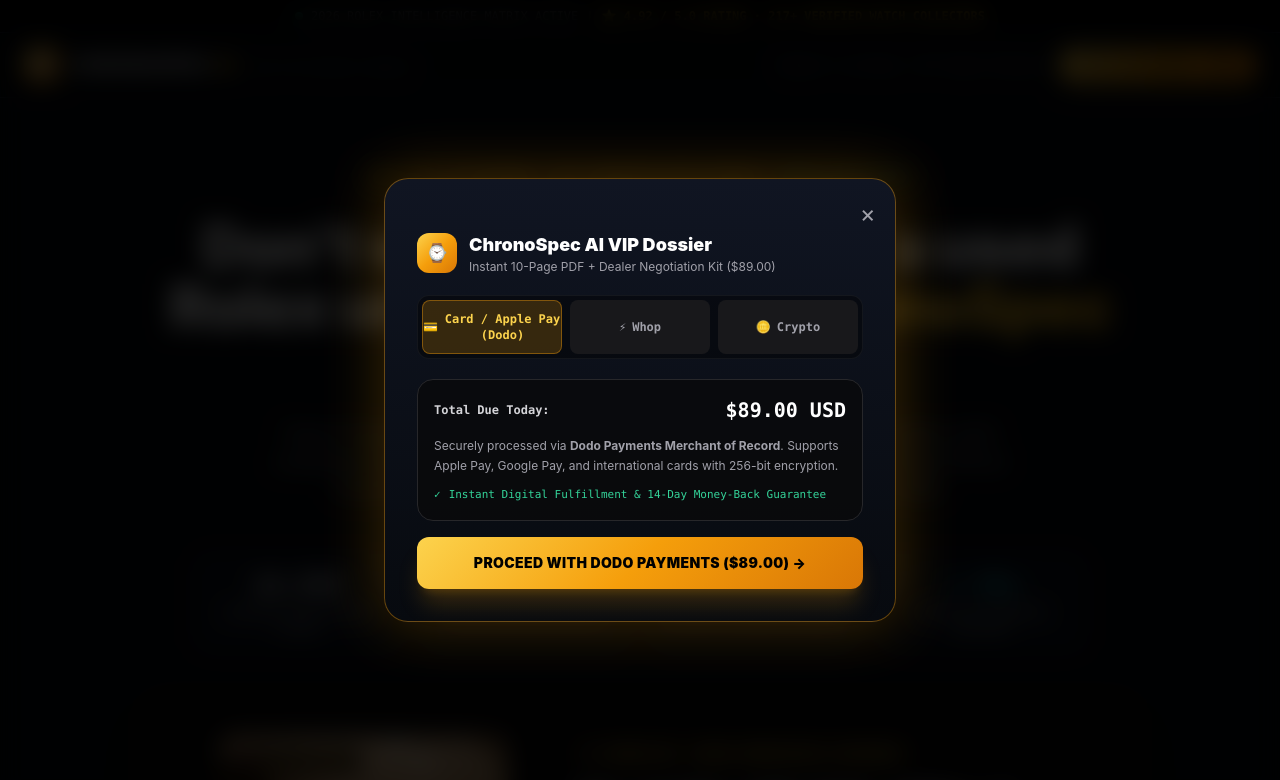
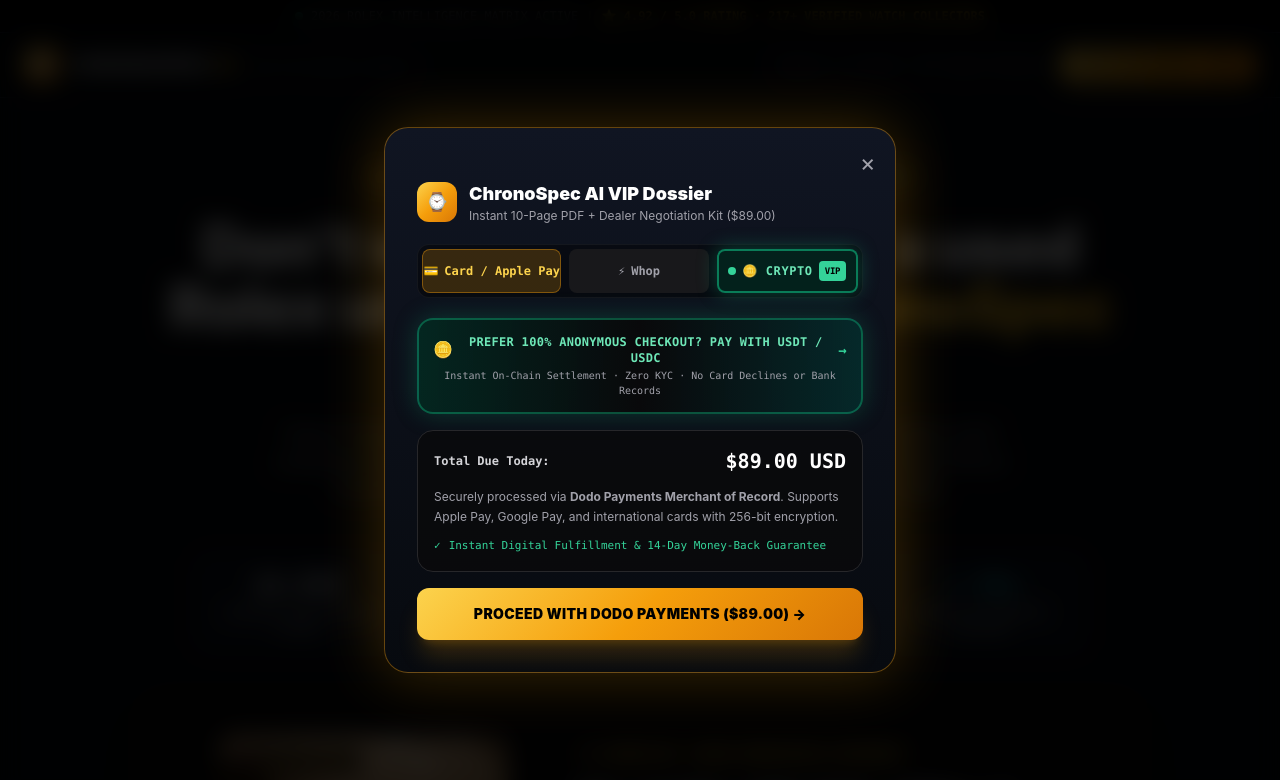
Before and after one commit to federal216/rolex-counterfeit-detector-chronospec, a website: page index.html in a window 1280 px wide. Both pictures are taken after a click on the button "GET VIP DOSSIER — $89". Shown: the top 780 px of the page. Drawn offline with nearby package versions, Linux system fonts and the light colour scheme; grey boxes are pictures that could not be loaded.

Commit message:
feat(ui): enhance crypto with glowing neon emerald VIP badge and teaser banner

```diff
--- a/index.html
+++ b/index.html
@@ -471,18 +471,33 @@
       <!-- Tab Switcher (Dodo vs Whop vs Crypto) -->
       <div class="flex gap-2 bg-black/40 p-1 rounded-xl border border-white/5">
         <button id="modalTabDodoBtn" onclick="switchModalTab('dodo')" class="flex-1 py-2.5 rounded-lg text-xs font-bold font-mono transition bg-amber-500/20 text-amber-300 border border-amber-500/40 flex items-center justify-center gap-1.5 cursor-pointer">
-          <span>💳</span><span>Card / Apple Pay (Dodo)</span>
+          <span>💳</span><span>Card / Apple Pay</span>
         </button>
         <button id="modalTabWhopBtn" onclick="switchModalTab('whop')" class="flex-1 py-2.5 rounded-lg text-xs font-bold font-mono transition bg-zinc-900 text-zinc-400 hover:text-white border border-transparent flex items-center justify-center gap-1.5 cursor-pointer">
           <span>⚡</span><span>Whop</span>
         </button>
-        <button id="modalTabCryptoBtn" onclick="switchModalTab('crypto')" class="flex-1 py-2.5 rounded-lg text-xs font-bold font-mono transition bg-zinc-900 text-zinc-400 hover:text-white border border-transparent flex items-center justify-center gap-1.5 cursor-pointer">
-          <span>🪙</span><span>Crypto</span>
+        <button id="modalTabCryptoBtn" onclick="switchModalTab('crypto')" class="relative flex-1 py-2.5 rounded-lg text-xs font-black font-mono uppercase tracking-wider transition bg-emerald-950/70 text-emerald-300 border-2 border-emerald-500/60 hover:border-emerald-400 flex items-center justify-center gap-1.5 cursor-pointer shadow-[0_0_20px_rgba(16,185,129,0.35)] hover:scale-[1.02]">
+          <span class="relative flex h-2 w-2">
+            <span class="animate-ping absolute inline-flex h-full w-full rounded-full bg-emerald-400 opacity-75"></span>
+            <span class="relative inline-flex rounded-full h-2 w-2 bg-emerald-400"></span>
+          </span>
+          <span>🪙 Crypto</span>
+          <span class="text-[9px] bg-emerald-400 text-black font-black px-1.5 py-0.5 rounded uppercase tracking-tight">VIP</span>
         </button>
       </div>
 
       <!-- TAB 1: DODO PAYMENTS -->
       <div id="modalTabDodoView" class="space-y-4">
+        <!-- SHINY CRYPTO VIP TEASER BANNER INSIDE CARD TAB -->
+        <div onclick="switchModalTab('crypto')" class="p-3.5 rounded-2xl bg-gradient-to-r from-emerald-950/80 via-zinc-950 to-teal-950/80 border-2 border-emerald-500/40 hover:border-emerald-400 text-center cursor-pointer transition-all shadow-[0_0_25px_rgba(16,185,129,0.25)] hover:scale-[1.01] group">
+          <div class="flex items-center justify-center gap-2 text-xs font-mono font-black text-emerald-300 uppercase tracking-wide">
+            <span class="text-base group-hover:scale-125 transition-transform">🪙</span>
+            <span>Prefer 100% Anonymous Checkout? Pay with USDT / USDC</span>
+            <span class="text-emerald-400 text-sm font-black">&rarr;</span>
+          </div>
+          <div class="text-[10px] text-zinc-400 font-mono mt-0.5">Instant On-Chain Settlement · Zero KYC · No Card Declines or Bank Records</div>
+        </div>
+
         <div class="p-4 rounded-2xl bg-zinc-950/80 border border-zinc-800 space-y-3">
           <div class="flex items-center justify-between">
             <span class="text-xs font-mono font-bold text-zinc-300">Total Due Today:</span>
@@ -503,6 +518,16 @@
 
       <!-- TAB 2: WHOP CARD CHECKOUT -->
       <div id="modalTabWhopView" class="space-y-4 hidden">
+        <!-- SHINY CRYPTO VIP TEASER BANNER INSIDE WHOP TAB -->
+        <div onclick="switchModalTab('crypto')" class="p-3.5 rounded-2xl bg-gradient-to-r from-emerald-950/80 via-zinc-950 to-teal-950/80 border-2 border-emerald-500/40 hover:border-emerald-400 text-center cursor-pointer transition-all shadow-[0_0_25px_rgba(16,185,129,0.25)] hover:scale-[1.01] group">
+          <div class="flex items-center justify-center gap-2 text-xs font-mono font-black text-emerald-300 uppercase tracking-wide">
+            <span class="text-base group-hover:scale-125 transition-transform">🪙</span>
+            <span>Prefer 100% Anonymous Checkout? Pay with USDT / USDC</span>
+            <span class="text-emerald-400 text-sm font-black">&rarr;</span>
+          </div>
+          <div class="text-[10px] text-zinc-400 font-mono mt-0.5">Instant On-Chain Settlement · Zero KYC · No Card Declines or Bank Records</div>
+        </div>
+
         <div class="p-4 rounded-2xl bg-zinc-950/80 border border-zinc-800 space-y-3">
           <div class="flex items-center justify-between">
             <span class="text-xs font-mono font-bold text-zinc-300">Total Due Today:</span>
@@ -523,6 +548,17 @@
 
       <!-- TAB 2: CRYPTO CHECKOUT -->
       <div id="modalTabCryptoView" class="space-y-4 hidden">
+        <!-- GLOWING VIP CRYPTO INCENTIVE BANNER -->
+        <div class="p-4 rounded-2xl bg-gradient-to-r from-emerald-950 via-zinc-950 to-teal-950 border-2 border-emerald-400/80 shadow-[0_0_35px_rgba(16,185,129,0.35)] text-center space-y-1 relative overflow-hidden">
+          <div class="inline-flex items-center gap-1.5 px-3 py-1 rounded-full bg-emerald-500/20 border border-emerald-400/50 text-emerald-300 font-mono text-[11px] font-black uppercase tracking-wider">
+            <span class="w-2 h-2 rounded-full bg-emerald-400 animate-ping"></span>
+            VIP WEB3 SETTLEMENT • 100% ANONYMOUS
+          </div>
+          <h4 class="text-sm font-black text-white">Direct Cold/Hot Wallet Instant Unlock</h4>
+          <p class="text-[11px] text-zinc-300 max-w-md mx-auto leading-relaxed">
+            No KYC verification, no card decline risk, zero bank paper trail. 1-second auto-appraisal unlock upon blockchain confirmation.
+          </p>
+        </div>
         <div class="flex gap-2">
           <button id="chronoUsdtBtn" onclick="switchChronoCryptoCoin('usdt')" class="flex-1 py-2 rounded-lg text-xs font-bold font-mono transition bg-emerald-500/20 text-emerald-400 border border-emerald-500/40 cursor-pointer">
             🟢 USDT (TRC20)
@@ -1500,27 +1536,36 @@
       const whopBtn = document.getElementById('modalTabWhopBtn');
       const cryptoBtn = document.getElementById('modalTabCryptoBtn');
 
+      const cardActive = 'flex-1 py-2.5 rounded-lg text-xs font-bold font-mono transition bg-amber-500/20 text-amber-300 border border-amber-500/40 flex items-center justify-center gap-1.5 cursor-pointer';
+      const cardInactive = 'flex-1 py-2.5 rounded-lg text-xs font-bold font-mono transition bg-zinc-900 text-zinc-400 hover:text-white border border-transparent flex items-center justify-center gap-1.5 cursor-pointer';
+
+      const whopActive = 'flex-1 py-2.5 rounded-lg text-xs font-bold font-mono transition bg-orange-500/20 text-orange-300 border border-orange-500/40 flex items-center justify-center gap-1.5 cursor-pointer';
+      const whopInactive = 'flex-1 py-2.5 rounded-lg text-xs font-bold font-mono transition bg-zinc-900 text-zinc-400 hover:text-white border border-transparent flex items-center justify-center gap-1.5 cursor-pointer';
+
+      const cryptoActive = 'relative flex-1 py-2.5 rounded-lg text-xs font-black font-mono uppercase tracking-wider transition bg-gradient-to-r from-emerald-500/30 to-teal-500/20 text-emerald-300 border-2 border-emerald-400 flex items-center justify-center gap-1.5 cursor-pointer shadow-[0_0_25px_rgba(16,185,129,0.5)] scale-[1.02]';
+      const cryptoInactive = 'relative flex-1 py-2.5 rounded-lg text-xs font-bold font-mono uppercase tracking-wider transition bg-emerald-950/40 text-emerald-300 border border-emerald-500/50 hover:border-emerald-300 flex items-center justify-center gap-1.5 cursor-pointer shadow-[0_0_15px_rgba(16,185,129,0.2)]';
+
       if (tab === 'dodo') {
         if (dodoView) dodoView.classList.remove('hidden');
         if (whopView) whopView.classList.add('hidden');
         if (cryptoView) cryptoView.classList.add('hidden');
-        if (dodoBtn) dodoBtn.className = 'flex-1 py-2.5 rounded-lg text-xs font-bold font-mono transition bg-amber-500/20 text-amber-300 border border-amber-500/40 flex items-center justify-center gap-1.5 cursor-pointer';
-        if (whopBtn) whopBtn.className = 'flex-1 py-2.5 rounded-lg text-xs font-bold font-mono transition bg-zinc-900 text-zinc-400 hover:text-white border border-transparent flex items-center justify-center gap-1.5 cursor-pointer';
-        if (cryptoBtn) cryptoBtn.className = 'flex-1 py-2.5 rounded-lg text-xs font-bold font-mono transition bg-zinc-900 text-zinc-400 hover:text-white border border-transparent flex items-center justify-center gap-1.5 cursor-pointer';
+        if (dodoBtn) dodoBtn.className = cardActive;
+        if (whopBtn) whopBtn.className = whopInactive;
+        if (cryptoBtn) cryptoBtn.className = cryptoInactive;
       } else if (tab === 'whop') {
         if (dodoView) dodoView.classList.add('hidden');
         if (whopView) whopView.classList.remove('hidden');
         if (cryptoView) cryptoView.classList.add('hidden');
-        if (whopBtn) whopBtn.className = 'flex-1 py-2.5 rounded-lg text-xs font-bold font-mono transition bg-orange-500/20 text-orange-300 border border-orange-500/40 flex items-center justify-center gap-1.5 cursor-pointer';
-        if (dodoBtn) dodoBtn.className = 'flex-1 py-2.5 rounded-lg text-xs font-bold font-mono transition bg-zinc-900 text-zinc-400 hover:text-white border border-transparent flex items-center justify-center gap-1.5 cursor-pointer';
-        if (cryptoBtn) cryptoBtn.className = 'flex-1 py-2.5 rounded-lg text-xs font-bold font-mono transition bg-zinc-900 text-zinc-400 hover:text-white border border-transparent flex items-center justify-center gap-1.5 cursor-pointer';
+        if (dodoBtn) dodoBtn.className = cardInactive;
+        if (whopBtn) whopBtn.className = whopActive;
+        if (cryptoBtn) cryptoBtn.className = cryptoInactive;
       } else {
         if (dodoView) dodoView.classList.add('hidden');
         if (whopView) whopView.classList.add('hidden');
         if (cryptoView) cryptoView.classList.remove('hidden');
-        if (cryptoBtn) cryptoBtn.className = 'flex-1 py-2.5 rounded-lg text-xs font-bold font-mono transition bg-emerald-500/20 text-emerald-300 border border-emerald-500/40 flex items-center justify-center gap-1.5 cursor-pointer';
-        if (dodoBtn) dodoBtn.className = 'flex-1 py-2.5 rounded-lg text-xs font-bold font-mono transition bg-zinc-900 text-zinc-400 hover:text-white border border-transparent flex items-center justify-center gap-1.5 cursor-pointer';
-        if (whopBtn) whopBtn.className = 'flex-1 py-2.5 rounded-lg text-xs font-bold font-mono transition bg-zinc-900 text-zinc-400 hover:text-white border border-transparent flex items-center justify-center gap-1.5 cursor-pointer';
+        if (dodoBtn) dodoBtn.className = cardInactive;
+        if (whopBtn) whopBtn.className = whopInactive;
+        if (cryptoBtn) cryptoBtn.className = cryptoActive;
       }
     }
 
```
